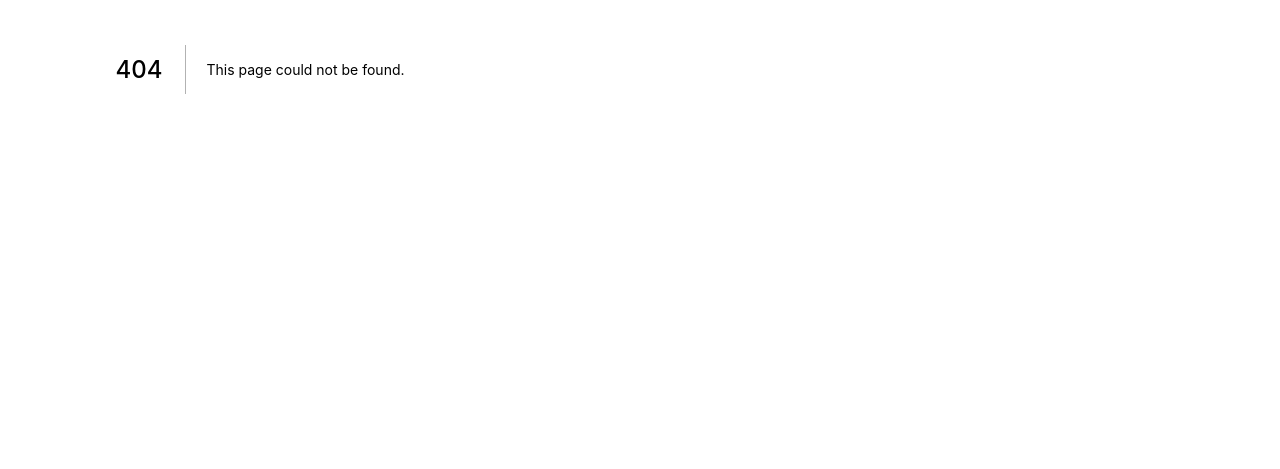
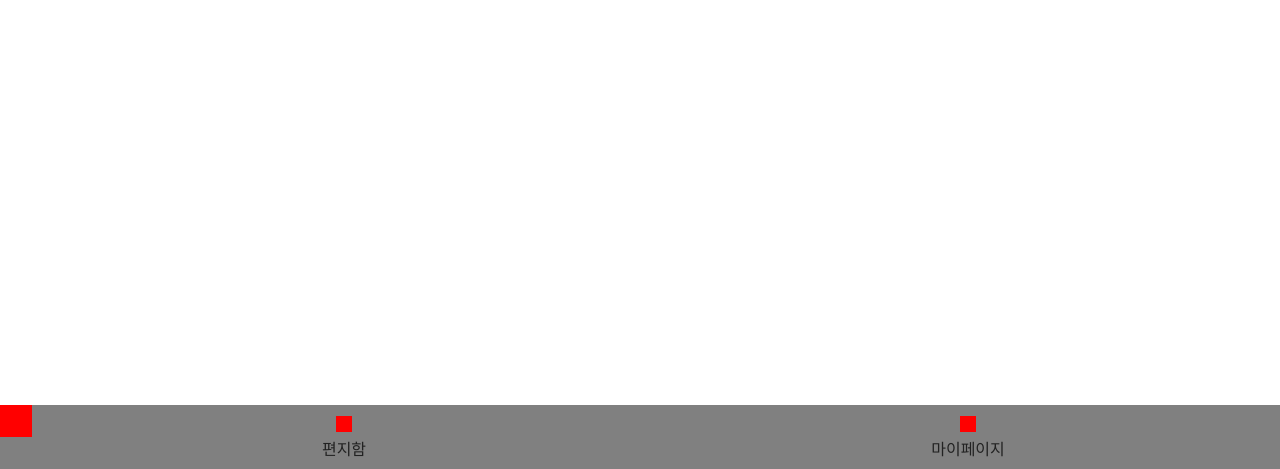
Before and after one commit to mash-up-kr/gugugugu-web, a Next.js app: page /main in a window 1280 px wide. Before the commit this address had no page. Shown: the part 331-800 px from the top of the page. Built offline with nearby package versions, Linux system fonts and the light colour scheme.

Commit message:
feat(markup): bottom tabbar 작성
육지수 화이팅

```diff
--- /dev/null
+++ b/src/components/BottomTabBar/TabItem/index.tsx
@@ -0,0 +1,29 @@
+import styled from "styled-components";
+
+interface Props {
+  Icon: React.ReactNode;
+  label: string;
+}
+
+const TabItem = (props: Props) => {
+  const { Icon, label } = props;
+  return (
+    <Wrapper>
+      {Icon}
+      {label}
+    </Wrapper>
+  );
+};
+
+const Wrapper = styled.div`
+  display: flex;
+  flex-direction: column;
+  align-items: center;
+  justify-content: space-evenly;
+
+  height: 100%;
+  width: 100%;
+  background-color: grey;
+`;
+
+export default TabItem;
--- /dev/null
+++ b/src/components/BottomTabBar/index.tsx
@@ -0,0 +1,56 @@
+import styled from "styled-components";
+
+import Logo from "~/components/Logo";
+import TabItem from "~/components/BottomTabBar/TabItem";
+
+interface Props {
+  TabItems?: any[];
+}
+
+const BottomTabBar = (props: Props) => {
+  const { TabItems = tabItems } = props;
+  return (
+    <Wrapper>
+      <StyledLogo />
+      <TabItemsWrapper>{TabItems.map((Item) => Item)}</TabItemsWrapper>
+    </Wrapper>
+  );
+};
+
+const Wrapper = styled.div`
+  display: flex;
+
+  position: fixed;
+  bottom: 0;
+  left: 0;
+  height: 4rem;
+  width: 100%;
+  background-color: grey;
+`;
+
+const StyledLogo = styled(Logo)`
+  flex: 1;
+
+  align-self: center;
+`;
+
+const TabItemsWrapper = styled.div`
+  flex: 2;
+
+  display: flex;
+  flex-direction: row;
+`;
+
+const WipIcon = styled.div`
+  width: 1rem;
+  height: 1rem;
+
+  background-color: red;
+`;
+
+const tabItems = [
+  <TabItem Icon={<WipIcon />} label="편지함" key="편지함" />,
+  <TabItem Icon={<WipIcon />} label="마이페이지" key="마이페이지" />,
+];
+
+export default BottomTabBar;
--- /dev/null
+++ b/src/pages/main/index.tsx
@@ -0,0 +1,7 @@
+import BottomTabBar from "~/components/BottomTabBar";
+
+const Main = () => {
+  return <BottomTabBar />;
+};
+
+export default Main;
```
